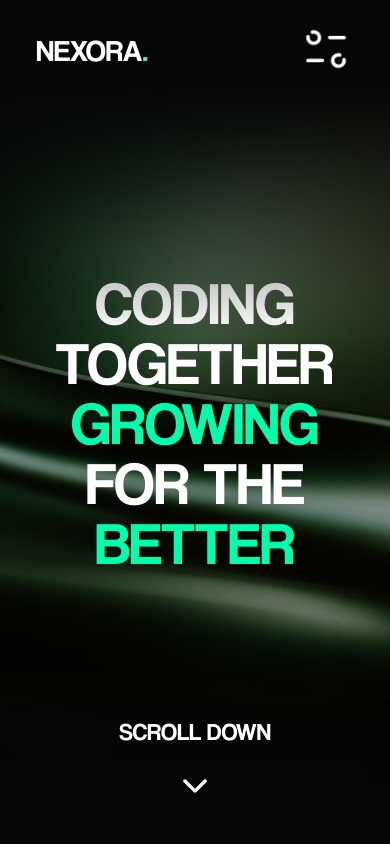
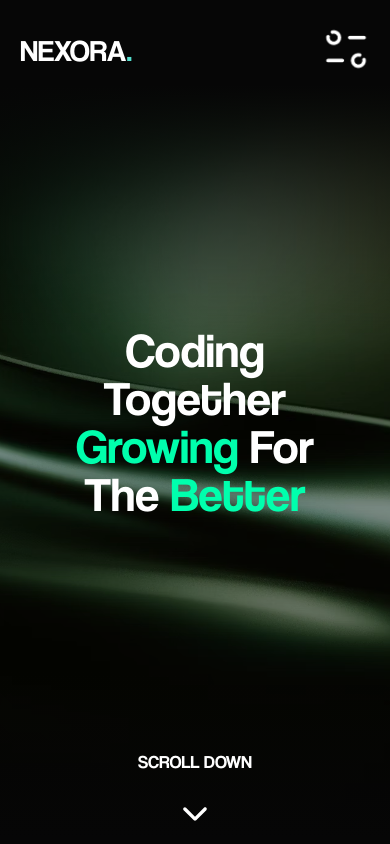
Before and after one commit to NexoraCommunity/Nexora_Profile, a Next.js app: page / in a window 390 px wide. Shown: the top 844 px of the page. Built offline with nearby package versions, Linux system fonts and the light colour scheme.

Commit message:
feat: test weare interaction

```diff
--- a/package.json
+++ b/package.json
@@ -10,6 +10,7 @@
   },
   "dependencies": {
     "gsap": "^3.13.0",
+    "lenis": "^1.3.8",
     "next": "15.4.1",
     "react": "19.1.0",
     "react-dom": "19.1.0",
--- a/src/Features/Homepage/About/WeAre.tsx
+++ b/src/Features/Homepage/About/WeAre.tsx
@@ -82,9 +82,9 @@ const WeAre = () => {
         };
     }, []);
     return (
-        <section ref={wrapperRef} id="we-are" className="relative w-full bg-black text-white overflow-hidden">
+        <section ref={wrapperRef} id="we-are" className="relative w-full bg-black text-white max-sm:mt-40 overflow-hidden">
             <div className="sticky top-0 h-screen flex items-center justify-center px-5 md:px-20">
-                <div className="w-full grid grid-cols-1 md:grid-cols-2 gap-10">
+                <div className="w-full grid grid-cols-1 md:grid-cols-2 gap-10 ">
                     {/* Tombol */}
                     <div className="flex flex-col gap-5 text-xl xl:text-3xl md:text-base  lg:text-xl z-10">
                         {WeAreContent.map((e, i) => (
@@ -109,10 +109,10 @@ const WeAre = () => {
                     </div>
 
                     {/* Deskripsi dinamis */}
-                    <div className="text-justify md:p-10 lg:text-xl  text-lg xl:text-3xl max-md:mt-10">
+                    <div className="text-justify lg:text-xl  text-lg xl:text-3xl max-md:mt-10">
                         {
                             WeAreContent.map((e, index) => (
-                                <div key={index} className={`${e.nama === weAre ? " h-auto block opacity-100" : "h-0 opacity-0 -translate-y-10"} duration-1000`} >{e.deskripsi}</div>
+                                <div key={index} className={`${e.nama === weAre ? " h-auto block opacity-100 translate-y-0" : "h-0 opacity-0 translate-y-10"}  md:p-10 ease-in-out duration-1000 absolute`} >{e.deskripsi}</div>
                             ))
                         }
                     </div>
--- a/src/Features/Homepage/HeroSection.tsx
+++ b/src/Features/Homepage/HeroSection.tsx
@@ -11,15 +11,17 @@ const HeroSection = () => {
             </div>
             <div className='absolute top-0 h-full w-full z-30 flex justify-center items-center'>
                 <Image alt='hero-img' className='object-cover brightness-75' fill src={"/hero.avif"} />
-                <h1 className='relative z-50 xl:text-8xl text-6xl text-center mx-10 text-white'>CODING TOGETHER<br /> <span className='text-[#00FFAD]'> GROWING</span> FOR THE <span className='text-[#00FFAD]'>BETTER</span></h1>
+                <h1 className='relative z-50 xl:text-8xl sm:text-6xl max-sm:text-5xl text-center mx-10 text-white'>Coding Together<br /> <span className='text-[#00FFAD]'> Growing</span> For The <span className='text-[#00FFAD]'>Better</span></h1>
             </div>
-            <div className='absolute bottom-0 w-full  z-50 text-white px-20 lg:text-xl text-sm flex justify-between'>
-                <p className='max-lg:hidden w-96  text-start'>nexora.com</p>
-                <div className='text-2xl gap-5 flex items-center w-full -translate-y-10 flex-col'>
+            <div className='absolute bottom-8 w-full  z-50 text-white md:px-20 px-5 lg:text-xl text-xs flex justify-between'>
+                <div className='w-full flex justify-between max-sm:hidden'>
+                    <p >nexora.com</p>
+                    <p>copyright to nexora 2024/2025</p>
+                </div>
+                <div className='lg:text-2xl text-lg  gap-5 flex items-center absolute left-0 w-full -translate-y-10 max-sm:-translate-y-16 flex-col'>
                     <h1>SCROLL DOWN</h1>
                     <IoIosArrowDown className='text-4xl' />
                 </div>
-                <p className='max-lg:hidden w-96 text-end'>copyright to nexora 2024/2025</p>
             </div>
         </section>
     )
--- a/src/app/layout.tsx
+++ b/src/app/layout.tsx
@@ -1,5 +1,6 @@
 import type { Metadata } from "next";
 import "./globals.css";
+import SmoothScrolling from "@/utils/Lenis";
 
 
 export const metadata: Metadata = {
@@ -16,7 +17,9 @@ export default function RootLayout({
     <html lang="en">
       <body
       >
-        {children}
+        <SmoothScrolling>
+          {children}
+        </SmoothScrolling>
       </body>
     </html>
   );
--- a/src/app/page.tsx
+++ b/src/app/page.tsx
@@ -4,6 +4,7 @@ import Gallery from '@/Features/Homepage/Gallery'
 import HeroSection from '@/Features/Homepage/HeroSection'
 import Portfolio from '@/Features/Homepage/Portfolio'
 import React, { useState } from 'react'
+
 
 const page = () => {
   return (
--- a/src/components/Navbar.tsx
+++ b/src/components/Navbar.tsx
@@ -14,7 +14,7 @@ const Navbar = () => {
                         <Link href={'#home'} className='p-2 px-6 bg-white/10 backdrop-blur-lg rounded-3xl'>HOME</Link>
                         <Link href={'#about'} className='p-2 px-6 bg-white/10 backdrop-blur-lg  rounded-3xl'>TENTANG KAMI</Link>
                     </div>
-                    <h1 className='lg:mx-20 mx-5 max-lg:mt-2'>NEXORA<span className='text-[#56DFCF] '>.</span></h1>
+                    <h1 className='lg:mx-20 mx-1 max-lg:mt-2'>NEXORA<span className='text-[#56DFCF] '>.</span></h1>
                     <div className='flex gap-3 items-start w-96 max-lg:hidden'>
                         <Link href={'#faq'} className='p-2 px-6 bg-white/10 backdrop-blur-lg  rounded-3xl'>FAQ</Link>
                         <Link href={'#gallery'} className='p-2 px-6 bg-white/10 backdrop-blur-lg  rounded-3xl'>GALLERY</Link>
@@ -36,7 +36,7 @@ const Navbar = () => {
                     </div>
                 </div>
 
-                <div className='absolute mt-6 right-10 z-0 top-0'>
+                <div className='absolute mt-6 right-5 sm:right-10 z-0 top-0'>
                     <button onClick={() => SetToggle(!Toggle)}><Image src={"/hamburger.png"} alt='oke' width={50} height={50} /></button>
                 </div>
             </div>
--- /dev/null
+++ b/src/utils/Lenis.tsx
@@ -0,0 +1,12 @@
+"use client";
+import { ReactLenis } from "lenis/react";
+
+function SmoothScrolling({ children }: any) {
+    return (
+        <ReactLenis root options={{ lerp: 0.1, duration: 1 }}>
+            {children}
+        </ReactLenis>
+    );
+}
+
+export default SmoothScrolling;
```
Also changed, not shown: 1 other file (tests, documents, lock files or other folders).
